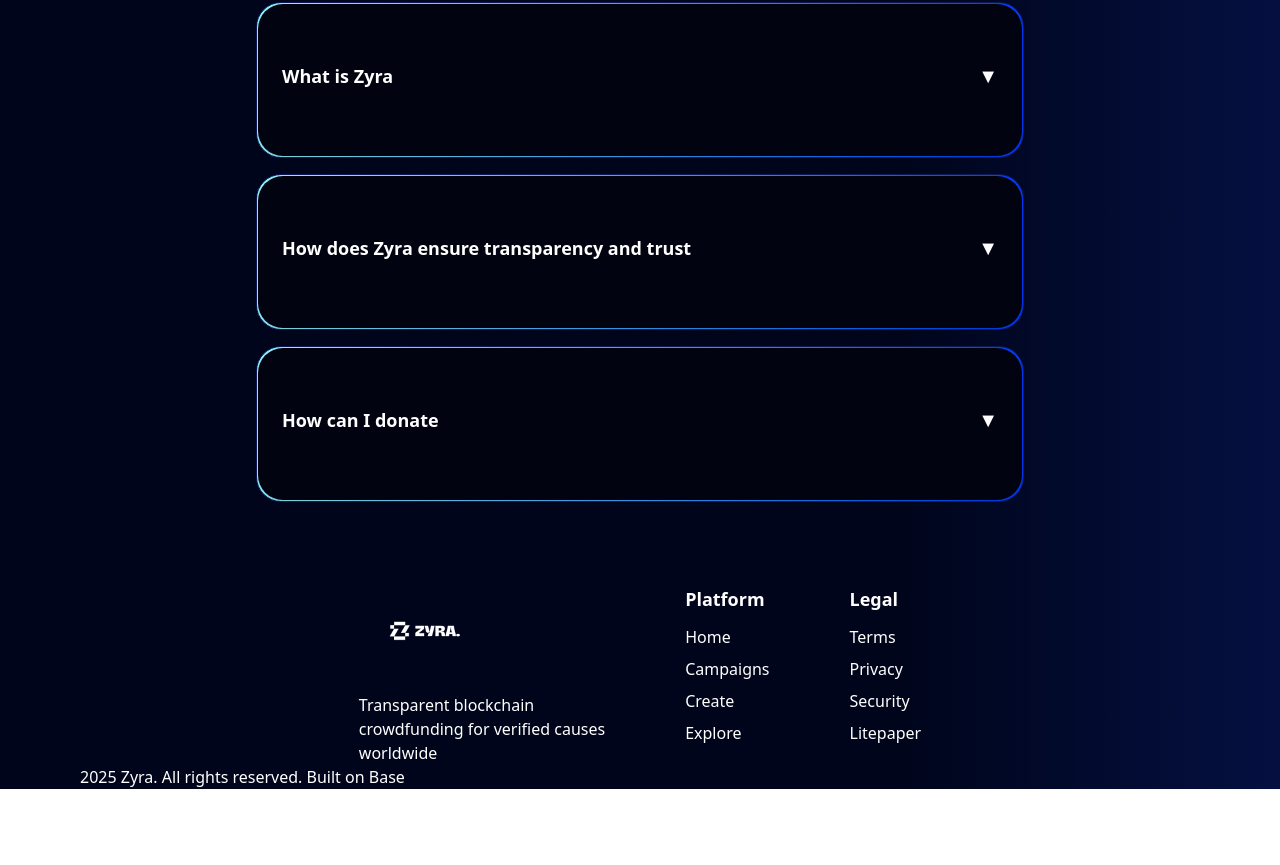
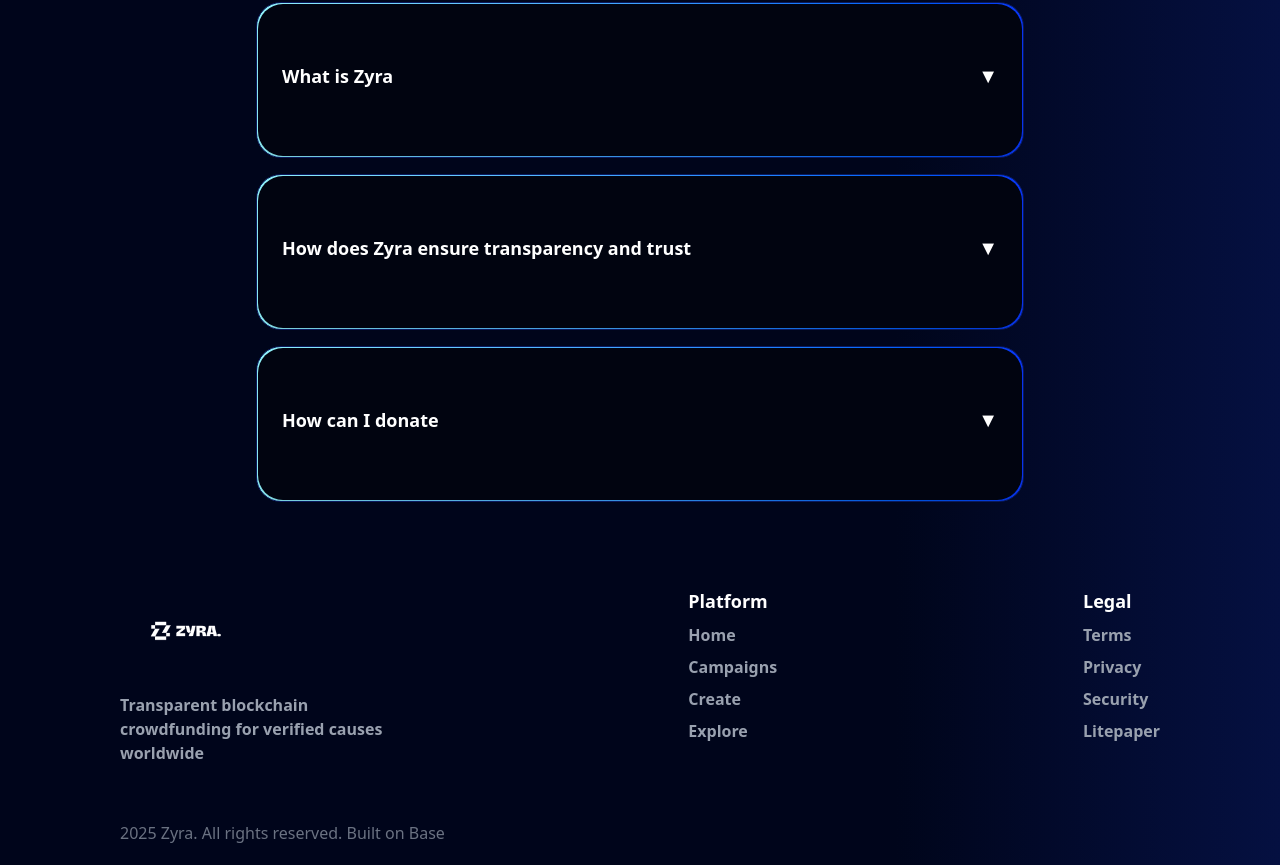
Before and after one commit to ZyraOrg/Zyra, a React (Vite) app in the folder frontend/: page / in a window 1280 px wide. Shown: the part 4363-5228 px from the top of the page. Before the commit the page ends 5152 px from the top, so only its background shows below. Built offline with nearby package versions, Linux system fonts and the light colour scheme.

Commit message:
update footer section

```diff
--- a/frontend/src/components/FooterSection/FooterSection.jsx
+++ b/frontend/src/components/FooterSection/FooterSection.jsx
@@ -3,28 +3,28 @@
 
 const FooterSection = () => {
   return (
-    <main className="px-20">
-      <div className="flex justify-center items-center text-center gap-20">
-        <div className="text-left">
-          <img src={logo} alt="logo" className="w-32" />
-          <p>
-            Transparent blockchain <br />
-            crowdfunding for verified causes <br />
+    <main className="px-7 md:px-30 pb-5 md:space-y-9">
+      <div className="flex flex-col md:flex-row justify-between md:items-center md:max-w-6xl gap-5">
+        <div className="flex flex-col justify-between">
+          <img src={logo} alt="logo" className="w-32 h-32 object-cover" />
+          <p className="text-left text-[12px] md:text-[16px] text-gray-400 font-semibold">
+            Transparent blockchain <br className="hidden md:block" />
+            crowdfunding for verified causes <br className="hidden md:block" />
             worldwide
           </p>
         </div>
-        <div className="space-y-3 text-left">
+        <div className="space-y-2">
           <h1 className="text-lg font-semibold">Platform</h1>
-          <div className="text-md flex flex-col gap-2">
+          <div className="text-md flex flex-col gap-2 text-gray-400 font-semibold">
             <a href="/">Home</a>
             <a href="/">Campaigns</a>
             <a href="/">Create</a>
             <a href="/">Explore</a>
           </div>
         </div>
-        <div className="space-y-3 text-left">
+        <div className="space-y-2">
           <h1 className="text-lg font-semibold">Legal</h1>
-          <div className="text-md text-left flex flex-col gap-2">
+          <div className="text-md flex flex-col gap-2 text-gray-400 font-semibold">
             <a href="/">Terms</a>
             <a href="/">Privacy</a>
             <a href="/">Security</a>
@@ -32,7 +32,9 @@
           </div>
         </div>
       </div>
-      <p className="text-left">2025 Zyra. All rights reserved. Built on Base</p>
+      <p className="text-center md:text-left text-[12px] md:text-[16px] text-gray-500 pt-5">
+        2025 Zyra. All rights reserved. Built on Base
+      </p>
     </main>
   );
 };
```
